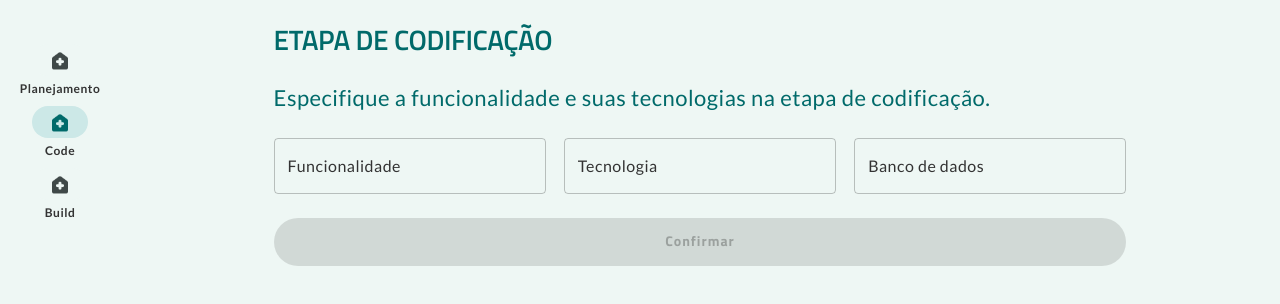
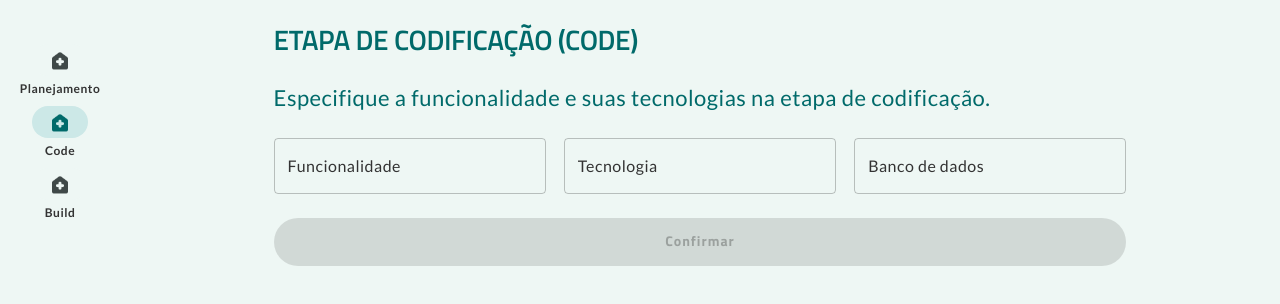
Before and after one commit to thiagonery/DevSecOps_TCC_IA-1, a React (Vite) app in the folder client/: page /code in a window 1280 px wide. Shown: the top 304 px of the page. Built offline with nearby package versions, Linux system fonts and the light colour scheme.

Commit message:
feat: change screens titles

```diff
--- a/client/src/screens/Code/components/CodeContainer.tsx
+++ b/client/src/screens/Code/components/CodeContainer.tsx
@@ -33,7 +33,7 @@ export const CodeContainer = () => {
   return (
     <Box gap="24px">
       <Text variant="h1" color={theme.palette.primary.main}>
-        ETAPA DE CODIFICAÇÃO
+        ETAPA DE CODIFICAÇÃO (CODE)
       </Text>
       <Text fontSize="22px" color={theme.palette.primary.main}>
         Especifique a funcionalidade e suas tecnologias na etapa de codificação.
--- a/client/src/screens/Plan/components/PlanContainer.tsx
+++ b/client/src/screens/Plan/components/PlanContainer.tsx
@@ -31,7 +31,7 @@ export const PlanContainer = () => {
   return (
     <Box gap="24px">
       <Text variant="h1" color={theme.palette.primary.main}>
-        ETAPA DE PLANEJAMENTO
+        ETAPA DE PLANEJAMENTO (PLAN)
       </Text>
       <Text fontSize="22px" color={theme.palette.primary.main}>
         Comece o planejamento do seu projeto especificando a tecnologia e o
```
